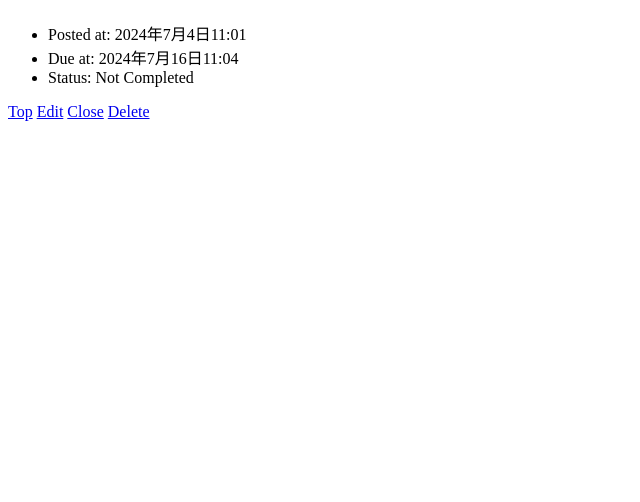
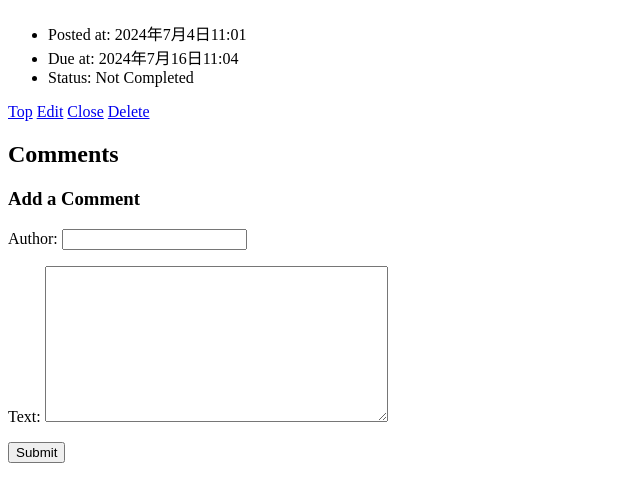
Before and after one commit to s1f10230237Superkiiroman/django-test-exercise, a Django app: template todo/templates/todo/detail.html in a window 1280 px wide. Shown: the top 502 px of the page, without its empty margins (0-640 px from the left). Run offline with Django 5.2, Linux system fonts and the light colour scheme; the template is opened without the code that fills it: values that come from a table or form of the project are taken from there, others are empty; data comes from the database, SQL or seed files in the repository.

Commit message:
コメント機能を追加

```diff
--- /dev/null
+++ b/todo/forms.py
@@ -0,0 +1,7 @@
+from django import forms
+from .models import Comment
+
+class CommentForm(forms.ModelForm):
+    class Meta:
+        model = Comment
+        fields = ['author', 'text']
--- a/todo/models.py
+++ b/todo/models.py
@@ -12,3 +12,9 @@ class Task(models.Model):
         if self.due_at is None:
             return False
         return self.due_at < dt
+
+class Comment(models.Model):
+    task = models.ForeignKey(Task, on_delete=models.CASCADE)
+    author = models.CharField(max_length=100)
+    text = models.TextField()
+    created_date = models.DateTimeField(default=timezone.now)
--- a/todo/templates/todo/detail.html
+++ b/todo/templates/todo/detail.html
@@ -28,6 +28,22 @@
     <a href="{% url 'close' task.id %}">Close</a>
     <a href="{% url 'delete' task.id %}">Delete</a>
   </div>
+
+  <h2>Comments</h2>
+  <ul>
+    {% for comment in comments %}
+    <li>
+      <strong>{{ comment.author }}</strong> ({{ comment.created_date }}): {{ comment.text }}
+    </li>
+    {% endfor %}
+  </ul>
+
+  <h3>Add a Comment</h3>
+  <form action="{% url 'detail' task.id %}" method="post">
+    {% csrf_token %}
+    {{ form.as_p }}
+    <button type="submit">Submit</button>
+  </form>
 </body>
 
 </html>
```
Also changed, not shown: todo/views.py (+14 -1 lines). Lines whose indentation alone changed are shown as unchanged.
